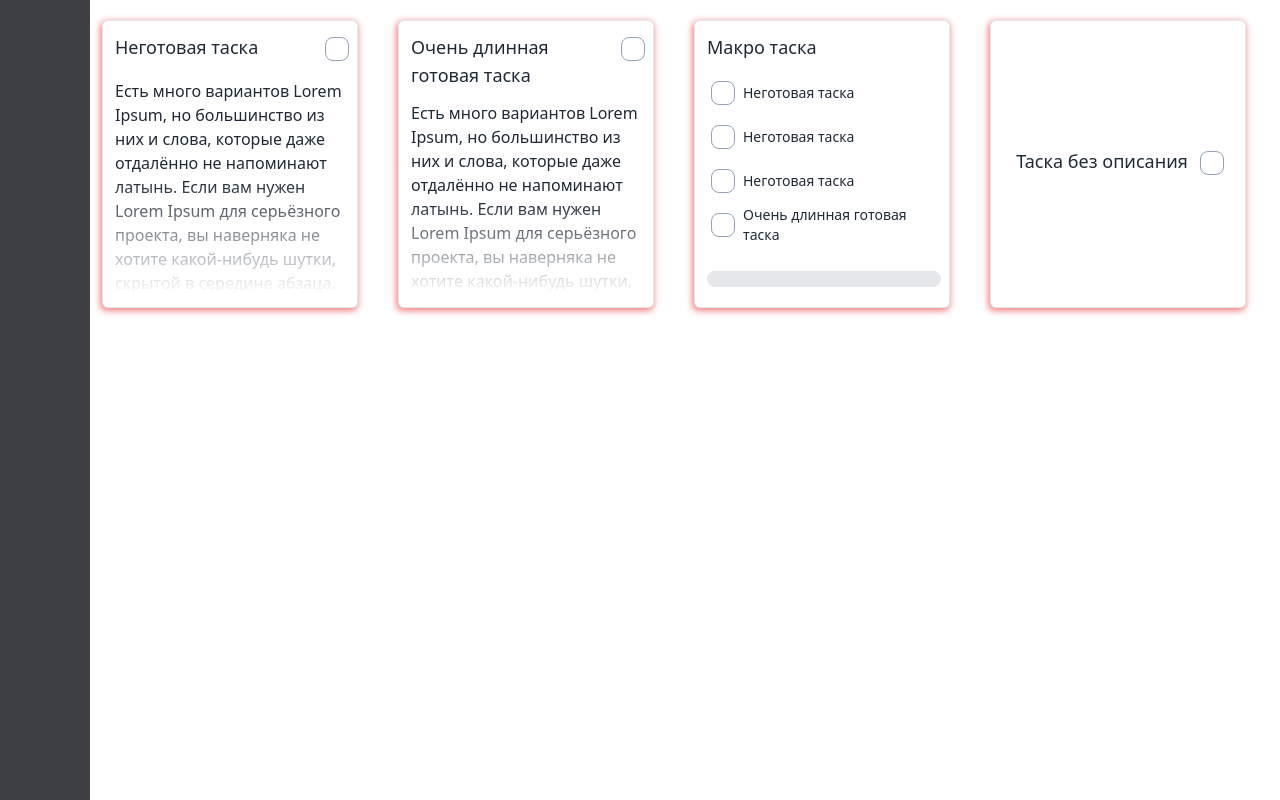
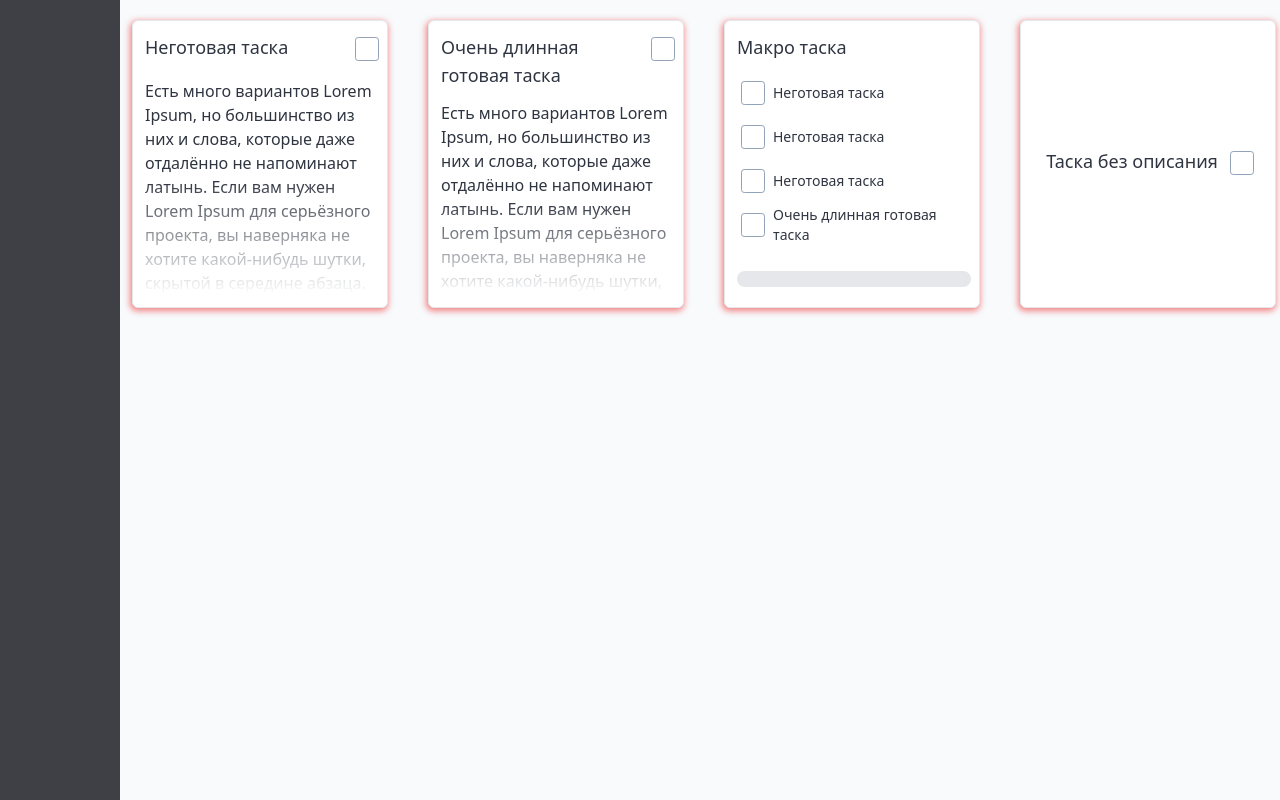
Before and after one commit to al-revenko/vtasks, a Vue app: page / in a window 1280 px wide. Built offline with nearby package versions, Linux system fonts and the light colour scheme.

Commit message:
Установил и дополнил тему daisyUI Небольшие изменения в стилях PageLayout

```diff
--- a/src/assets/main.css
+++ b/src/assets/main.css
@@ -3,10 +3,10 @@
 @tailwind utilities;
 
 @layer components {
-
   .fade {
     position: relative;
   }
+
   .fade::before {
     content: '';
     width: 100%;
--- a/src/components/layouts/PageLayout.vue
+++ b/src/components/layouts/PageLayout.vue
@@ -1,8 +1,8 @@
 <template>
-  <div :data-id="'PageLayout'" :class="'w-full bg-orange-500'">
+  <div :data-id="'PageLayout'" :class="'w-full bg-slate-50'">
     <div
       :data-id="'PageLayout__grid-conatiner'"
-      :class="'max-w-screen-2xl min-h-screen mx-auto bg-white grid lg:grid-cols-[90px_1fr_90px] lg:grid-rows-1 grid-rows-[50px_1fr]'"
+      :class="'max-w-screen-2xl min-h-screen mx-auto grid lg:grid-cols-[120px_1fr_120px] lg:grid-rows-1 grid-rows-[50px_1fr]'"
     >
       <slot :name="'bar'" />
       <div :data-id="'PageLayout__content'" :class="'px-3 pt-5'">
--- a/tailwind.config.ts
+++ b/tailwind.config.ts
@@ -1,11 +1,20 @@
 /** @type {import('tailwindcss').Config} */
 module.exports = {
-  content: [
-    './public/**/*.html',
-    './src/**/*.{js,jsx,ts,tsx,vue}',
-  ],
+  darkMode: 'false',
+  content: ['./public/**/*.html', './src/**/*.{js,jsx,ts,tsx,vue}'],
   theme: {
     extend: {},
   },
-  plugins: [require("daisyui")],
+    daisyui: {
+    themes: [
+      {
+        nord: {
+          ...require("daisyui/src/theming/themes")["nord"],
+          "success": "#87d039",
+          "error": "#e11d48"
+        },
+      },
+    ],
+  },
+  plugins: [require('daisyui')],
 }
```
Lines whose indentation alone changed are shown as unchanged.
